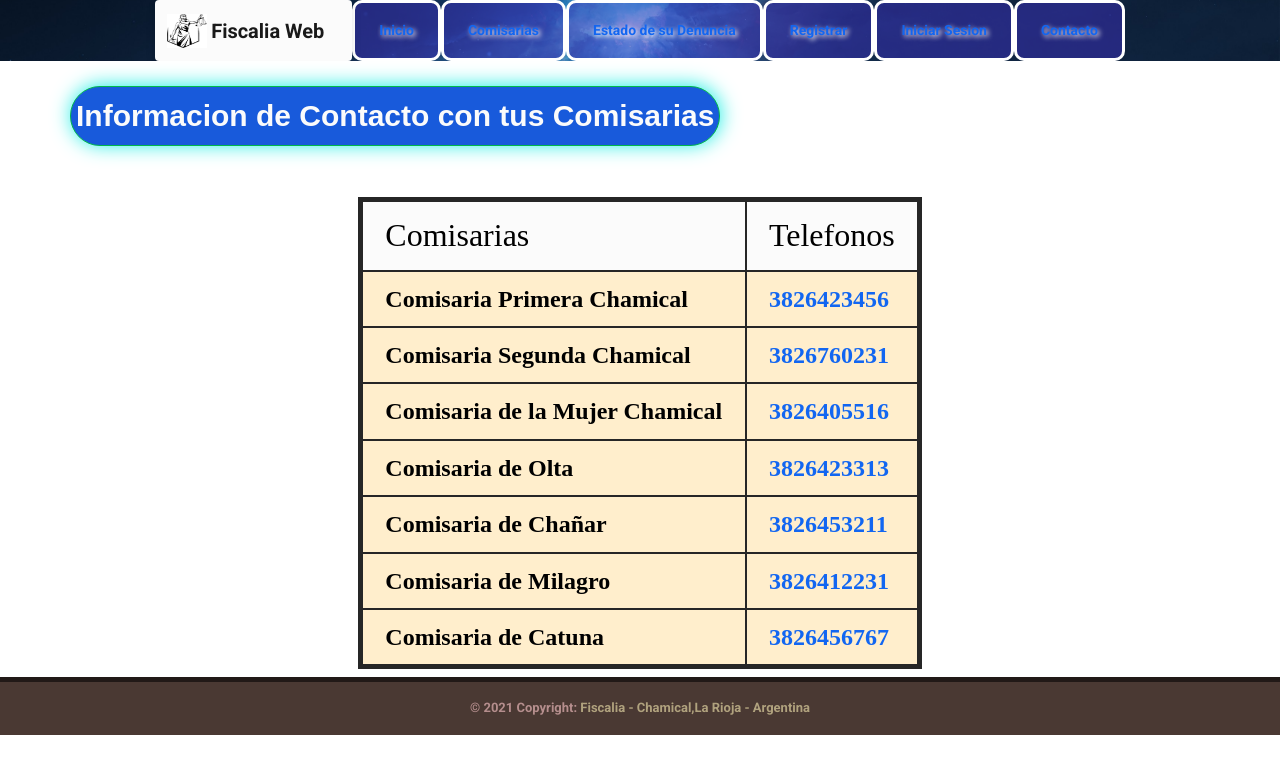
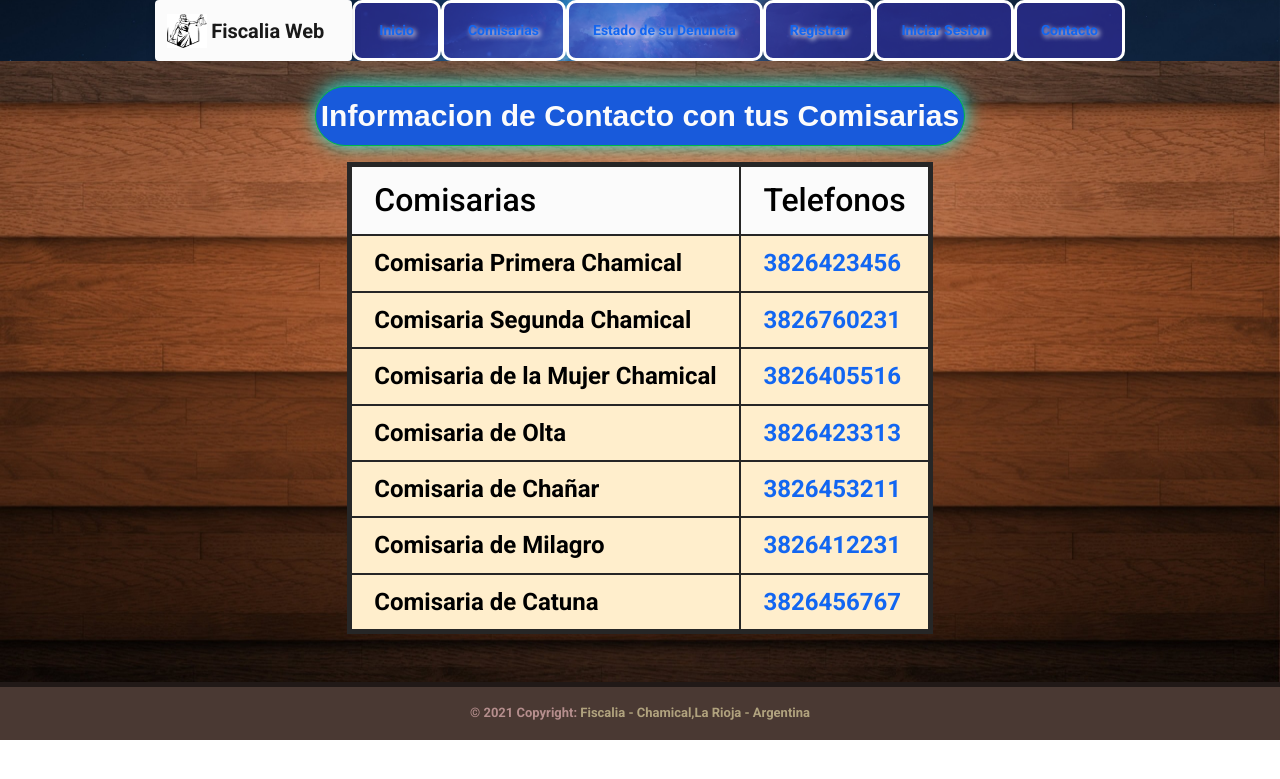
Before and after one commit to sendeiser/fiscaliawebch, a PHP site: page /comisarias.php in a window 1280 px wide. Shown: the top 779 px of the page. Run offline with PHP 8.4, Linux system fonts and the light colour scheme; data comes from the database, SQL or seed files in the repository; some libraries are stand-ins or nearby versions; some web fonts are replaced.

Commit message:
Fixed v1.0.2

```diff
--- a/comisarias.php
+++ b/comisarias.php
@@ -6,6 +6,7 @@ include("phpserv/connect.php");
 
 <!DOCTYPE html>
 <html lang="en">
+
 <head>
   <meta charset="UTF-8">
   <meta name="viewport" content="width=device-width, initial-scale=1">
@@ -19,13 +20,11 @@ include("phpserv/connect.php");
   <link rel="stylesheet" href="css/estilos.css">
   <link href="https://cdn.jsdelivr.net/npm/bootstrap@5.0.0-beta3/dist/css/bootstrap.min.css" rel="stylesheet" integrity="sha384-eOJMYsd53ii+scO/bJGFsiCZc+5NDVN2yr8+0RDqr0Ql0h+rP48ckxlpbzKgwra6" crossorigin="anonymous">
   <!-- Font Awesome -->
-<link href="https://cdnjs.cloudflare.com/ajax/libs/font-awesome/5.15.1/css/all.min.css"  rel="stylesheet">
+  <link href="https://cdnjs.cloudflare.com/ajax/libs/font-awesome/5.15.1/css/all.min.css" rel="stylesheet">
   <!-- Google Fonts -->
-<link
-  href="https://fonts.googleapis.com/css?family=Roboto:300,400,500,700&display=swap" rel="stylesheet">
+  <link href="https://fonts.googleapis.com/css?family=Roboto:300,400,500,700&display=swap" rel="stylesheet">
   <!-- MDB -->
-<link
-  href="https://cdnjs.cloudflare.com/ajax/libs/mdb-ui-kit/3.3.0/mdb.min.css"  rel="stylesheet">
+  <link href="https://cdnjs.cloudflare.com/ajax/libs/mdb-ui-kit/3.3.0/mdb.min.css" rel="stylesheet">
 
   <link rel="preconnect" href="https://fonts.gstatic.com">
   <link href="https://fonts.googleapis.com/css2?family=Mate+SC&display=swap" rel="stylesheet">
@@ -38,10 +37,10 @@ include("phpserv/connect.php");
 
   <ul class="nav bg-image d-flex justify-content-center" style="background-image: url('images/16982.jpg');">
 
-        <nav class="navbar navbar-light bg-light rounded" >
+    <nav class="navbar navbar-light bg-light rounded">
       <div class="container-fluid">
-          <a class="navbar-brand" onclick="accion()" href="#"style="font-weight: bold;">
-            <img src="images/justicia2.png" alt="" width="40" height="34" class="d-inline-block align-text-top" >
+        <a class="navbar-brand" onclick="accion()" href="#" style="font-weight: bold;">
+          <img src="images/justicia2.png" alt="" width="40" height="34" class="d-inline-block align-text-top">
           Fiscalia Web
         </a>
       </div>
@@ -61,25 +60,25 @@ include("phpserv/connect.php");
       <a class="nav-link" href="estadodenuncia.php">Estado de su Denuncia</a>
     </li>
     <li class="nav-item desaparece">
-        <a class="nav-link" href="registro.html"  aria-disabled="true">Registrar</a>
+      <a class="nav-link" href="registro.html" aria-disabled="true">Registrar</a>
     </li>
     <li class="nav-item desaparece">
-        <a class="nav-link" href="Login.html"  aria-disabled="true">Iniciar Sesion</a>
+      <a class="nav-link" href="Login.html" aria-disabled="true">Iniciar Sesion</a>
     </li>
     <li class="nav-item desaparece">
-        <a class="nav-link" href="contacto.html"  aria-disabled="true">Contacto</a>
+      <a class="nav-link" href="contacto.html" aria-disabled="true">Contacto</a>
     </li>
   </ul>
 
-    <div class="container"  id="comisaria1">
+  <main class="comisaria">
     <br>
-        <div class="row" id="comisariafila">
+    <div class="comisaria__title__container">
 
-            <span id="comisariatitu" class="col-xl-12 border border-success text-light">Informacion de Contacto con tus Comisarias</span>
+      <p  class="comisaria__title border border-success text-light">Informacion de Contacto con tus Comisarias</p>
 
     </div>
-   <br><br>
-   <div class="row" id="comisaria2">
+
+    <div class="comisaria__body">
 
       <div class="table-responsive" style="width:auto">
 
@@ -91,17 +90,18 @@ include("phpserv/connect.php");
 
             </tr>
           <tbody id="exped" class="table-hover fs-4 fw-bold">
-        <?php $consult="SELECT nrodetelefono,descripcion FROM comisarias";
-        $resul=mysqli_query($conexion,$consult);
-        while($row=mysqli_fetch_assoc($resul)){ ?>
+            <?php $consult = "SELECT nrodetelefono,descripcion FROM comisarias";
+            $resul = mysqli_query($conexion, $consult);
+            while ($row = mysqli_fetch_assoc($resul)) { ?>
 
-        <tr class="table-warning " >
+              <tr class="table-warning ">
 
-              <td class="border border-dark border-2"><?php echo $row["descripcion"]?></td>
+                <td class="border border-dark border-2"><?php echo $row["descripcion"] ?></td>
 
-              <td class="border border-dark border-2"><a <?php echo 'href="tel:'.$row["nrodetelefono"].'"'?> ><?php echo $row["nrodetelefono"]?></a></td>
+                <td class="border border-dark border-2"><a <?php echo 'href="tel:' . $row["nrodetelefono"] . '"' ?>><?php echo $row["nrodetelefono"] ?></a></td>
               </tr>
-            <?php } mysqli_free_result($resul); ?>
+            <?php }
+            mysqli_free_result($resul); ?>
 
           </tbody>
           </thead>
@@ -112,7 +112,7 @@ include("phpserv/connect.php");
 
     </div>
 
- </div>
+  </main>
 
 
 
@@ -129,28 +129,23 @@ include("phpserv/connect.php");
     </footer>
 
     <script>
-        function accion(){
-           var ancla= document.getElementsByClassName('nav-item');
+      function accion() {
+        var ancla = document.getElementsByClassName('nav-item');
         for (i = 1; i < ancla.length; i++) {
           ancla[i].classList.toggle('desaparece');
 
         }
       }
-
-
     </script>
 
-</script>
     <!-- Compiled and minified JavaScript -->
     <script src="https://cdnjs.cloudflare.com/ajax/libs/materialize/1.0.0/js/materialize.min.js"></script>
     <script src="https://cdn.jsdelivr.net/npm/bootstrap@5.0.0-beta3/dist/js/bootstrap.bundle.min.js" integrity="sha384-JEW9xMcG8R+pH31jmWH6WWP0WintQrMb4s7ZOdauHnUtxwoG2vI5DkLtS3qm9Ekf" crossorigin="anonymous"></script>
     <script src="https://cdn.jsdelivr.net/npm/@popperjs/core@2.9.1/dist/umd/popper.min.js" integrity="sha384-SR1sx49pcuLnqZUnnPwx6FCym0wLsk5JZuNx2bPPENzswTNFaQU1RDvt3wT4gWFG" crossorigin="anonymous"></script>
     <script src="https://cdn.jsdelivr.net/npm/bootstrap@5.0.0-beta3/dist/js/bootstrap.min.js" integrity="sha384-j0CNLUeiqtyaRmlzUHCPZ+Gy5fQu0dQ6eZ/xAww941Ai1SxSY+0EQqNXNE6DZiVc" crossorigin="anonymous"></script>
     <!-- MDB -->
-<script
-  type="text/javascript"
-  src="https://cdnjs.cloudflare.com/ajax/libs/mdb-ui-kit/3.3.0/mdb.min.js"
-></script>
+    <script type="text/javascript" src="https://cdnjs.cloudflare.com/ajax/libs/mdb-ui-kit/3.3.0/mdb.min.js"></script>
 
 </body>
+
 </html>
--- a/css/estilos.css
+++ b/css/estilos.css
@@ -256,8 +256,18 @@ button:active {
      padding: 5px;
      margin: 0 auto;
 }
+.comisaria
+{
+    display: flex;
+    flex-direction: column;
+    align-items: center;
+    background:url("../images/madera1.jpg") center/cover no-repeat;
+}
+.comisaria__title__container
+{
 
-#comisariatitu {
+}
+.comisaria__title {
      color: #340441;
      font-weight: bold;
      font-size: 30px;
@@ -268,6 +278,10 @@ button:active {
      width: max-content;
      box-shadow: 1px -1px 20px rgb(32, 238, 228);
      font-family: 'Pattaya', sans-serif;
+}
+.comisaria__body
+{
+     margin-bottom: 2rem;
 }
 
 #comisaria2 {
```
Lines whose indentation alone changed are shown as unchanged.
